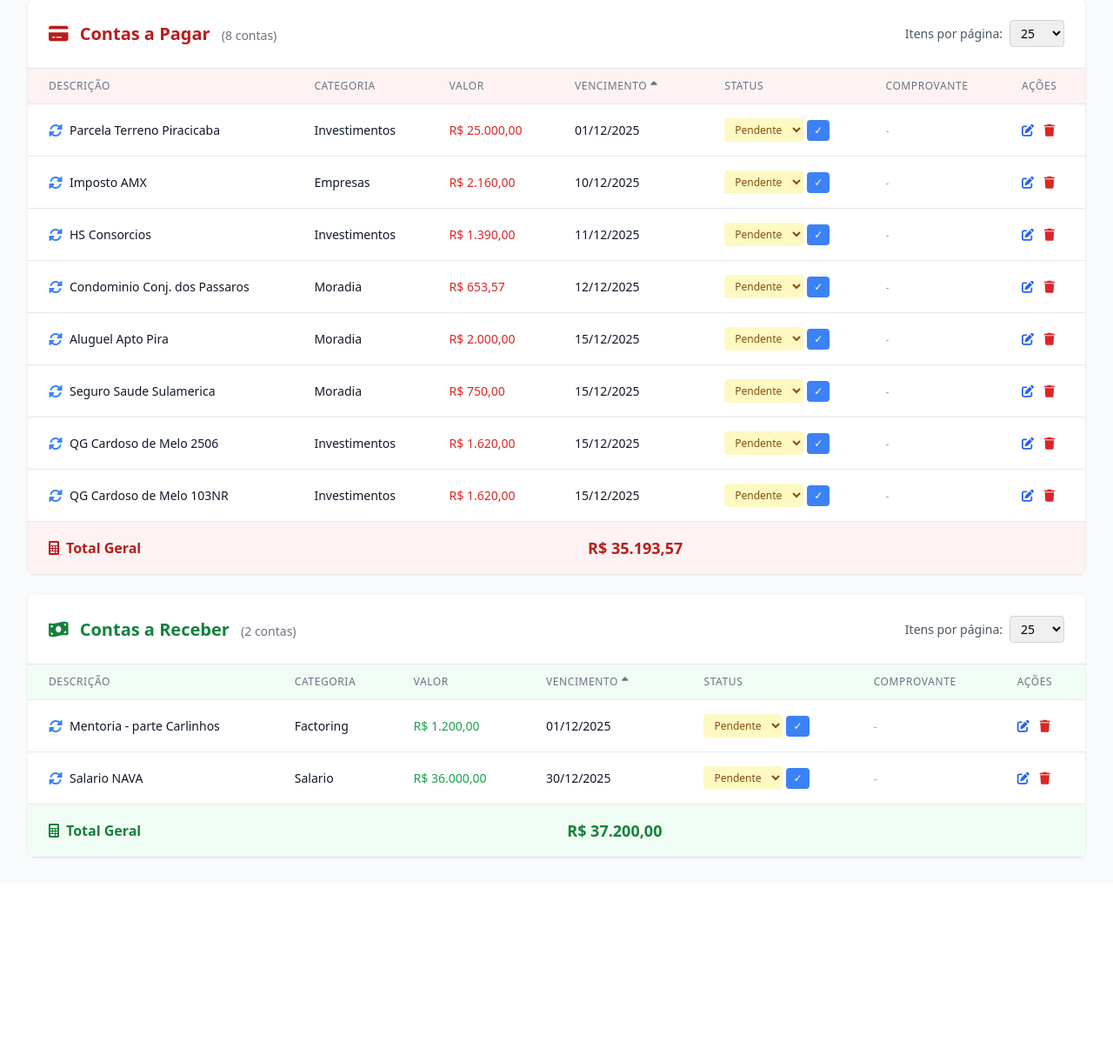
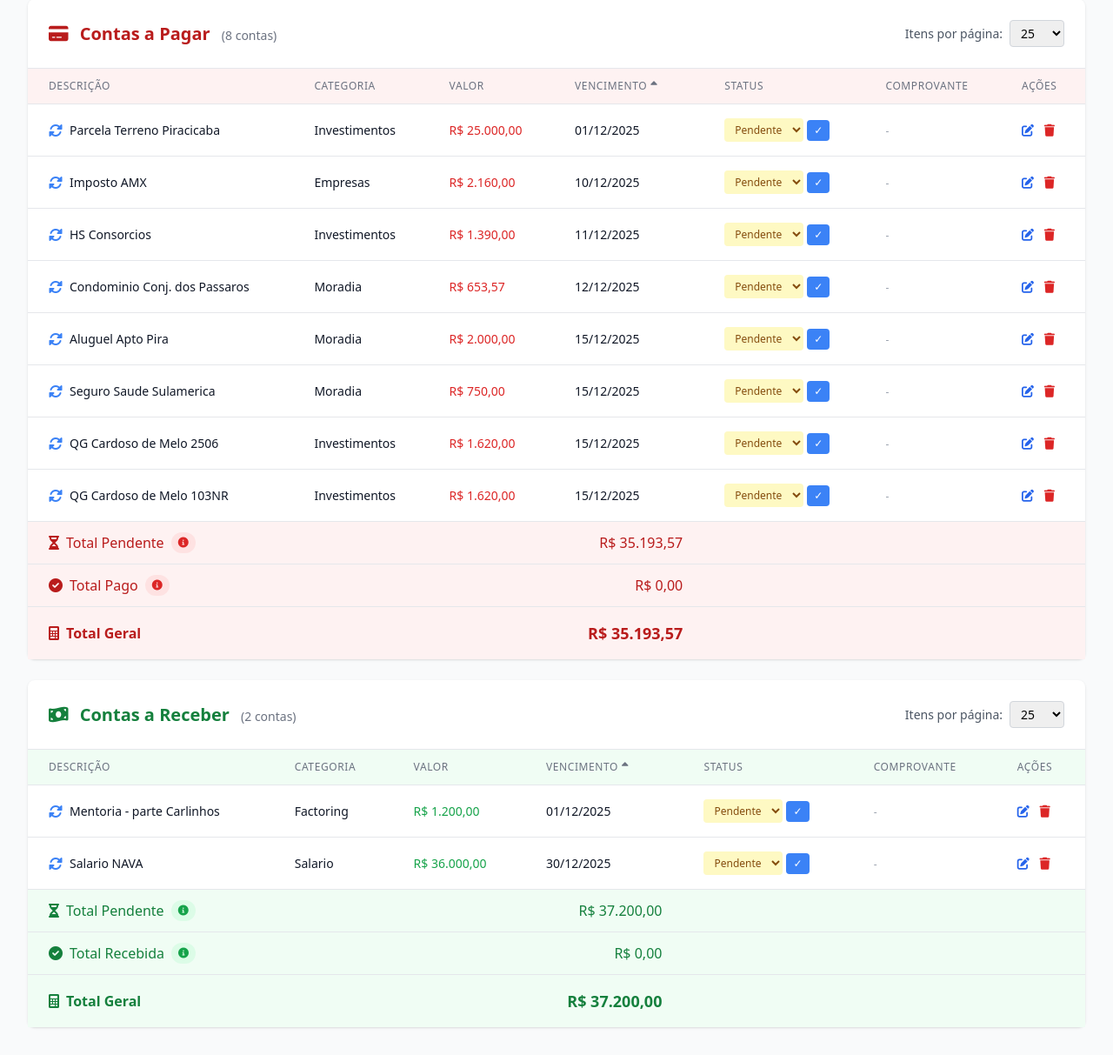
Before and after one commit to crisweiser17/gestao_de_contas, a PHP site: page /accounts.php in a window 1280 px wide. Shown: the part 338-1551 px from the top of the page at 87% size. Before the commit the page ends 1325 px from the top, so only its background shows below. Run offline with PHP 8.4, Linux system fonts and the light colour scheme; the visitor is signed in with stand-in values (Sample User, id 1); data comes from the database, SQL or seed files in the repository; some libraries are stand-ins or nearby versions.

Commit message:
Contas: adicionar subtotais nas tabelas (Pendente e Pago/Recebida)\n\n- Contas a Pagar: exibir Total Pendente e Total Pago antes do Total Geral\n- Contas a Receber: exibir Total Pendente e Total Recebida antes do Total Geral\n- Subtotais respeitam filtros de categoria e data; ignoram apenas o filtro de status para mostrar a quebra completa\n\nUI: linhas explicativas com tooltip sobre o escopo dos subtotais

```diff
--- a/accounts.php
+++ b/accounts.php
@@ -482,6 +482,14 @@ if ($action == 'list') {
     // Calcular soma total dos valores filtrados
     $totalAmountExpenses = $accountModel->sumWithFilters($userId, $filtersExpenses);
     $totalAmountRevenues = $accountModel->sumWithFilters($userId, $filtersRevenues);
+
+    // Subtotais por status (ignora filtro de status atual para mostrar ambos)
+    $filtersExpensesNoStatus = $filtersExpenses; unset($filtersExpensesNoStatus['status']);
+    $filtersRevenuesNoStatus = $filtersRevenues; unset($filtersRevenuesNoStatus['status']);
+    $totalAmountExpensesPending = $accountModel->sumWithFilters($userId, array_merge($filtersExpensesNoStatus, ['status' => 'pendente']));
+    $totalAmountExpensesPaid = $accountModel->sumWithFilters($userId, array_merge($filtersExpensesNoStatus, ['status' => 'paga']));
+    $totalAmountRevenuesPending = $accountModel->sumWithFilters($userId, array_merge($filtersRevenuesNoStatus, ['status' => 'pendente']));
+    $totalAmountRevenuesReceived = $accountModel->sumWithFilters($userId, array_merge($filtersRevenuesNoStatus, ['status' => 'recebida']));
 } else if ($action == 'edit' && $accountId) {
     $account = $accountModel->getById($accountId, $userId);
     $recurringSetting = $recurringModel->getByAccountId($accountId);
@@ -844,6 +852,40 @@ if ($action == 'list') {
                         <?php endforeach; ?>
                         <?php endif; ?>
 
+                        <!-- Linha de Subtotais -->
+                        <tr class="bg-red-50 font-medium">
+                            <td class="px-6 py-3 text-red-700" colspan="3">
+                                <div class="flex items-center">
+                                    <i class="fas fa-hourglass-half mr-2"></i>
+                                    Total Pendente
+                                    <span class="ml-2 text-xs bg-red-100 text-red-600 px-2 py-1 rounded-full cursor-help"
+                                          title="Inclui todas as contas filtradas (categoria, data, etc.), ignorando o filtro de status">
+                                        <i class="fas fa-info-circle"></i>
+                                    </span>
+                                </div>
+                            </td>
+                            <td class="px-6 py-3 text-red-700 text-right">
+                                R$ <?= number_format($totalAmountExpensesPending, 2, ',', '.') ?>
+                            </td>
+                            <td class="px-6 py-3" colspan="3"></td>
+                        </tr>
+                        <tr class="bg-red-50 font-medium">
+                            <td class="px-6 py-3 text-red-700" colspan="3">
+                                <div class="flex items-center">
+                                    <i class="fas fa-check-circle mr-2"></i>
+                                    Total Pago
+                                    <span class="ml-2 text-xs bg-red-100 text-red-600 px-2 py-1 rounded-full cursor-help"
+                                          title="Inclui todas as contas filtradas (categoria, data, etc.), ignorando o filtro de status">
+                                        <i class="fas fa-info-circle"></i>
+                                    </span>
+                                </div>
+                            </td>
+                            <td class="px-6 py-3 text-red-700 text-right">
+                                R$ <?= number_format($totalAmountExpensesPaid, 2, ',', '.') ?>
+                            </td>
+                            <td class="px-6 py-3" colspan="3"></td>
+                        </tr>
+
                         <!-- Linha de Total -->
                         <tr class="bg-red-50 border-t-2 border-red-200 font-semibold">
                             <td class="px-6 py-4 text-red-700" colspan="3">
@@ -1050,6 +1092,40 @@ if ($action == 'list') {
                         <?php endforeach; ?>
                         <?php endif; ?>
 
+                        <!-- Linha de Subtotais -->
+                        <tr class="bg-green-50 font-medium">
+                            <td class="px-6 py-3 text-green-700" colspan="3">
+                                <div class="flex items-center">
+                                    <i class="fas fa-hourglass-half mr-2"></i>
+                                    Total Pendente
+                                    <span class="ml-2 text-xs bg-green-100 text-green-600 px-2 py-1 rounded-full cursor-help"
+                                          title="Inclui todas as contas filtradas (categoria, data, etc.), ignorando o filtro de status">
+                                        <i class="fas fa-info-circle"></i>
+                                    </span>
+                                </div>
+                            </td>
+                            <td class="px-6 py-3 text-green-700 text-right">
+                                R$ <?= number_format($totalAmountRevenuesPending, 2, ',', '.') ?>
+                            </td>
+                            <td class="px-6 py-3" colspan="3"></td>
+                        </tr>
+                        <tr class="bg-green-50 font-medium">
+                            <td class="px-6 py-3 text-green-700" colspan="3">
+                                <div class="flex items-center">
+                                    <i class="fas fa-check-circle mr-2"></i>
+                                    Total Recebida
+                                    <span class="ml-2 text-xs bg-green-100 text-green-600 px-2 py-1 rounded-full cursor-help"
+                                          title="Inclui todas as contas filtradas (categoria, data, etc.), ignorando o filtro de status">
+                                        <i class="fas fa-info-circle"></i>
+                                    </span>
+                                </div>
+                            </td>
+                            <td class="px-6 py-3 text-green-700 text-right">
+                                R$ <?= number_format($totalAmountRevenuesReceived, 2, ',', '.') ?>
+                            </td>
+                            <td class="px-6 py-3" colspan="3"></td>
+                        </tr>
+
                         <!-- Linha de Total -->
                         <tr class="bg-green-50 border-t-2 border-green-200 font-semibold">
                             <td class="px-6 py-4 text-green-700" colspan="3">
```
